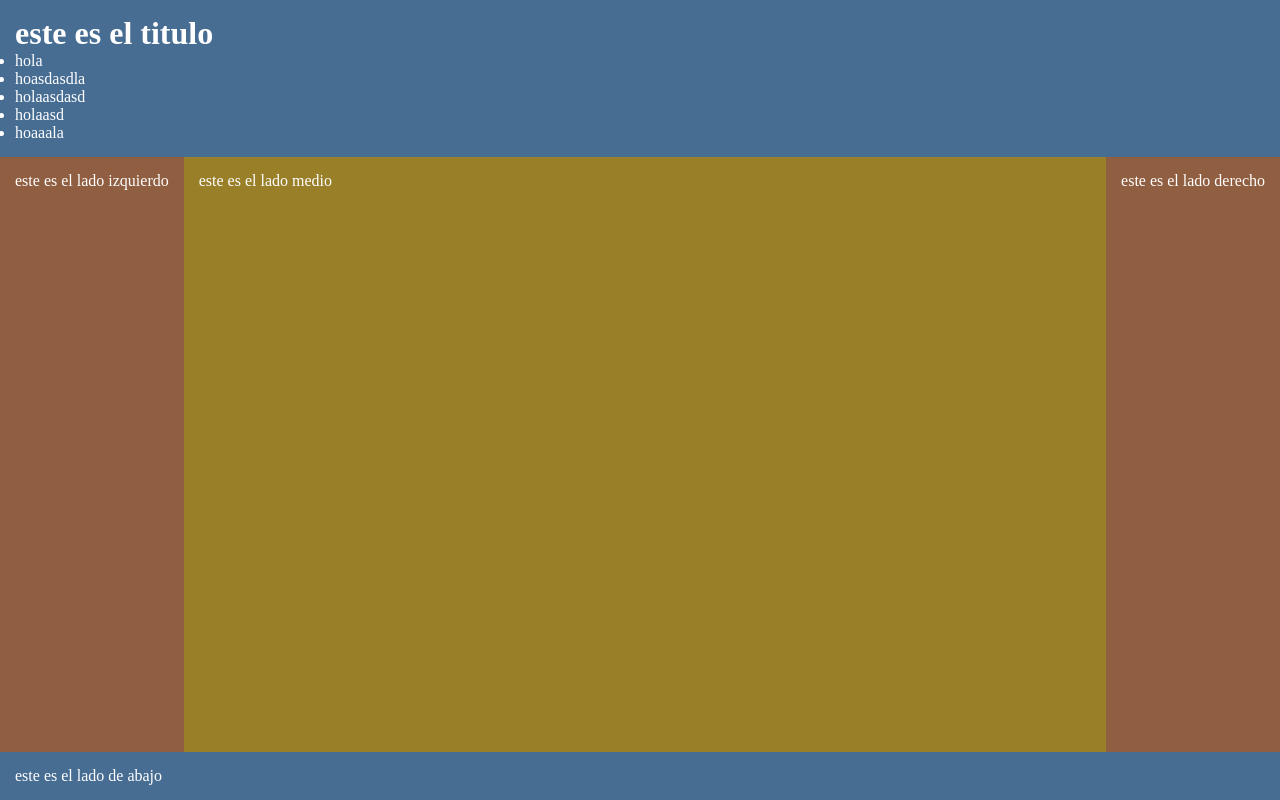
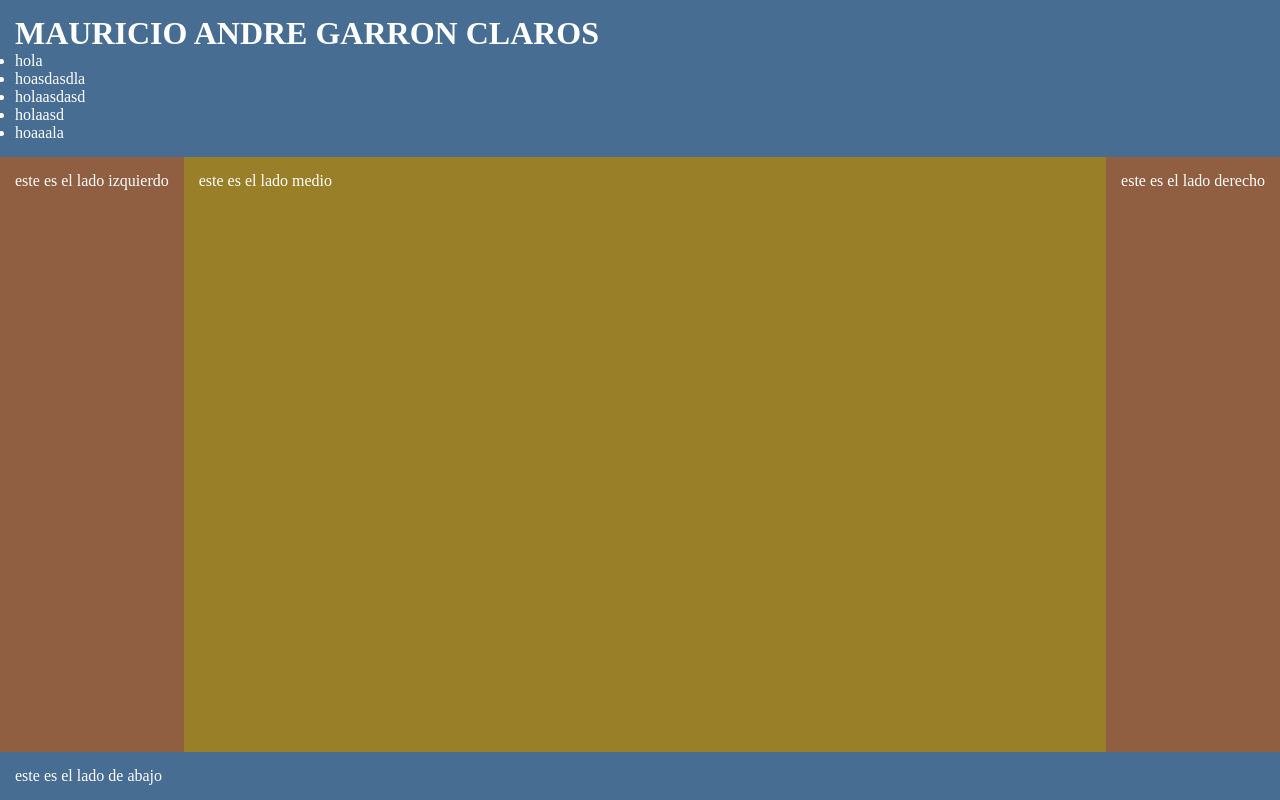
Before and after one commit to FullMaury/ordenarPagina, a plain HTML site: page index.html in a window 1280 px wide. Drawn offline with Linux system fonts and the light colour scheme.

Commit message:
inclui mi nombre

```diff
--- a/index.html
+++ b/index.html
@@ -8,7 +8,7 @@
 </head>
 <body>
     <div id = "header">
-        <h1> este es el titulo</h1>
+        <h1> MAURICIO ANDRE GARRON CLAROS</h1>
         <ul>
             <li>hola</li>
             <li>hoasdasdla</li>
```
